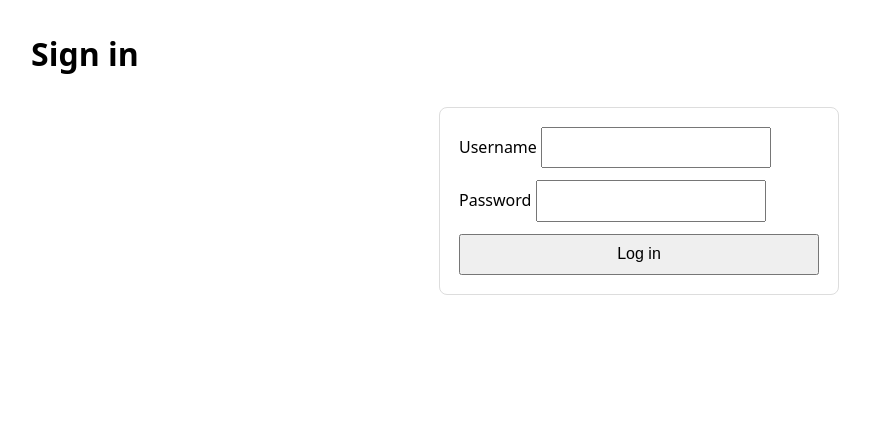
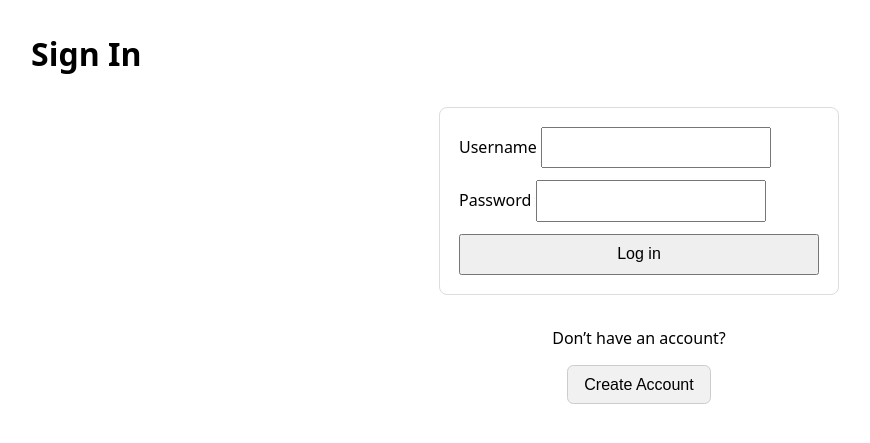
Before and after one commit to mon-sarder/LaCitySampleProjectRequirement, a Flask app: page /login in a window 1280 px wide. Shown: the top 443 px of the page, without its empty margins (1-871 px from the left). Run offline with Flask 3, Linux system fonts and the light colour scheme.

Commit message:
update login.html and search.html to create a page for creating accounts from the login page for new users that do not have an account already

```diff
--- a/backend/templates/login.html
+++ b/backend/templates/login.html
@@ -14,10 +14,22 @@
     .success { color: #0a7d00; }
     .info { color: #004e9a; }
     .card { border: 1px solid #ddd; padding: 1.2rem; border-radius: .5rem; }
+    .center { text-align: center; margin-top: 1rem; }
+    .secondary-btn {
+      padding: .6rem 1rem;
+      font-size: 1rem;
+      background-color: #f1f1f1;
+      border: 1px solid #ccc;
+      border-radius: .4rem;
+      cursor: pointer;
+    }
+    .secondary-btn:hover {
+      background-color: #e2e2e2;
+    }
   </style>
 </head>
 <body>
-  <h1>Sign in</h1>
+  <h1>Sign In</h1>
 
   <div class="flash">
     {% with messages = get_flashed_messages(with_categories=true) %}
@@ -35,10 +47,17 @@
     </label>
 
     <label>Password
-      <input type="password" name="password" required autocomplete="new-password" />
+      <input type="password" name="password" required autocomplete="current-password" />
     </label>
 
     <button type="submit">Log in</button>
   </form>
+
+  <div class="center">
+    <p>Don’t have an account?</p>
+    <a href="{{ url_for('register') }}">
+      <button type="button" class="secondary-btn">Create Account</button>
+    </a>
+  </div>
 </body>
 </html>
```
Also changed, not shown: backend/templates/search.html (+31 -9 lines).
